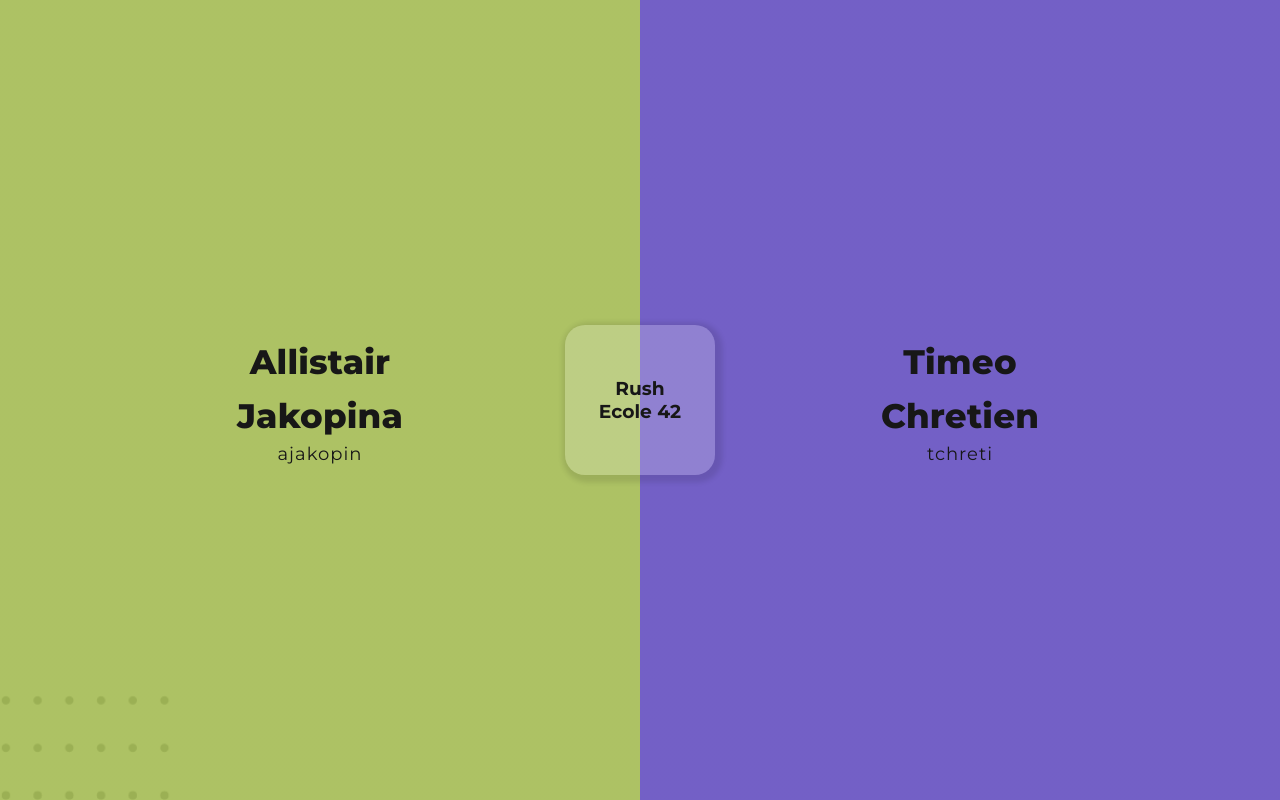
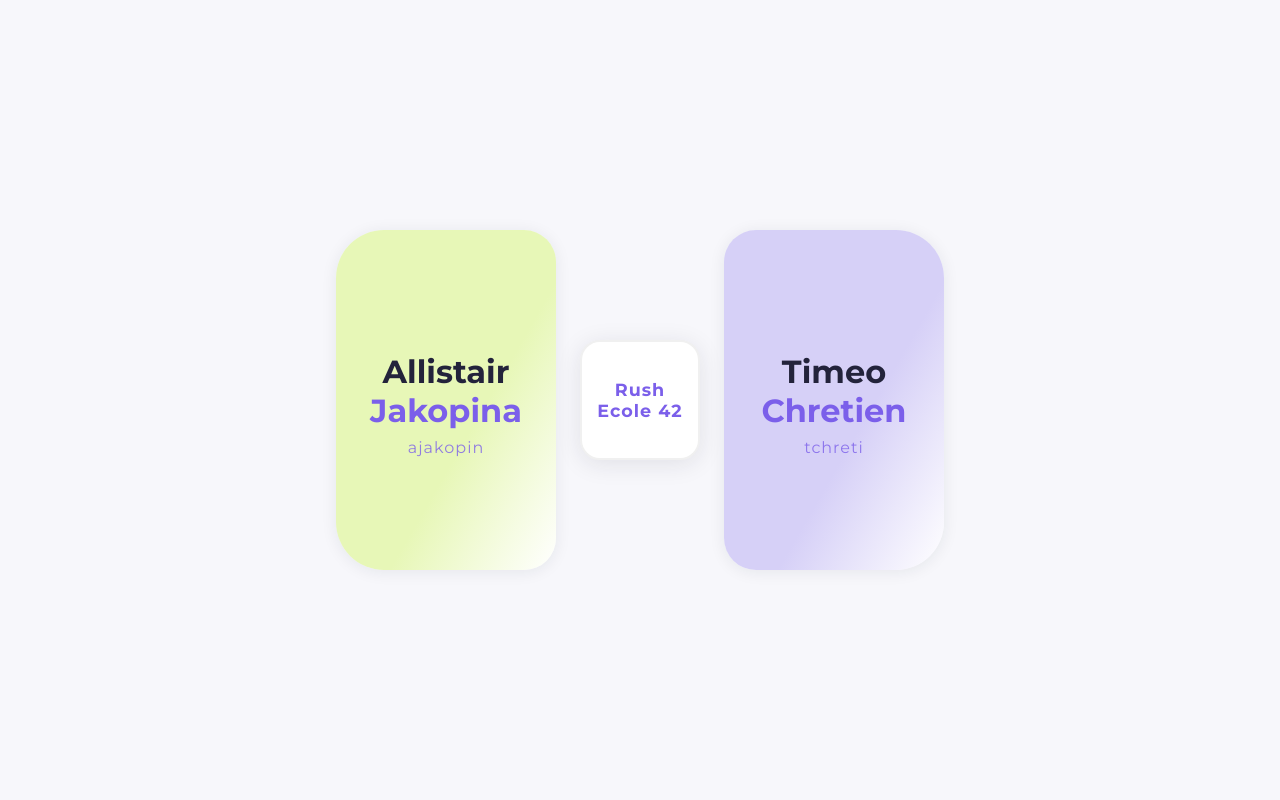
Before and after one commit to ayle57/rush, a website built with Vite: page index.html in a window 1280 px wide. Built offline with nearby package versions, Linux system fonts and the light colour scheme.

Commit message:
Home upgrade

```diff
--- a/index.css
+++ b/index.css
@@ -2,91 +2,169 @@
 @import url("./src/css/reset.css");
 
 main.main-project {
-    flex: 0 0 100%;
-    max-width: 100%;
-
+    width: 100vw;
     height: 100vh;
-    max-height: 100vh;
-}
-
-div.Shape-space {
-  min-height: 100vh;
-  height: 100vh;
-  background:
-    linear-gradient(rgba(31,34,53,0.7), rgba(31,34,53,0.7)),
-    url('./public/Shape-space.png') no-repeat center center;
-  background-size: cover;
-  color: #fff;
-  position: relative;
+    display: flex;
+    align-items: center;
+    justify-content: center;
+    background: #f7f7fb;
 }
 
 div.main-project__inner {
+    display: flex;
+    align-items: center;
+    justify-content: center;
+    gap: 48px;
+    position: relative;
     width: 100%;
-    height: 100%;
+    max-width: 900px;
+}
+
+a.main-project__section {
+    flex: 1 1 0;
+    max-width: 350px;
+    min-width: 220px;
+    height: 350px;
     display: flex;
-    justify-content: space-between;
     align-items: center;
+    justify-content: center;
+    border-radius: 32px;
+    box-shadow: 0 2px 16px 0 rgba(31,34,53,0.08);
+    transition: transform 0.22s cubic-bezier(0.4,0,0.2,1), box-shadow 0.22s;
+    text-decoration: none;
+    background: #fff;
+    cursor: pointer;
     position: relative;
 }
-div.main-project__inner a.main-project__section {
-    flex: 0 0 50%;
-    max-width: 50%;
-    height: 100%;
 
-    display: flex;
-    justify-content: center;
-    align-items: center;
-    flex-direction: column;
-
-    cursor: pointer;
+a.section-first {
+    background: linear-gradient(120deg, #e7f7b7 60%, #fff 100%);
+    border-top-left-radius: 48px;
+    border-bottom-left-radius: 48px;
+    border-top-right-radius: 32px;
+    border-bottom-right-radius: 32px;
 }
 
-div.main-project__inner a.main-project__section div.blur-box {
+a.section-second {
+    background: linear-gradient(120deg, #d6d0f7 60%, #fff 100%);
+    border-top-right-radius: 48px;
+    border-bottom-right-radius: 48px;
+    border-top-left-radius: 32px;
+    border-bottom-left-radius: 32px;
+}
+
+a.main-project__section:hover {
+    transform: scale(1.045) translateY(-6px);
+    box-shadow: 0 8px 32px 0 rgba(123,95,234,0.13);
+    z-index: 2;
+}
+
+.blur-box {
+    background: none;
+    padding: 2rem 1.5rem 1.5rem 1.5rem;
+    border-radius: 18px;
     text-align: center;
 }
 
-div.main-project__inner a.main-project__section h2 {
-    font-size: 34px;
-    font-weight: 800;
-    letter-spacing: 0.2px;
-
-    color: var(--black-900);
-
-    line-height: 1.6;
+a.main-project__section h2 {
+    font-size: 2rem;
+    font-weight: 700;
+    color: #23233b;
+    margin-bottom: 0.5rem;
 }
 
-div.main-project__inner a.main-project__section small {
-    font-size: 18px;
-    letter-spacing: 1px;
-    color: var(--black-900);
+a.main-project__section h2 span {
+    color: #7b5fea;
 }
 
-div.main-project__inner a.main-project__section.section-first {
-    background-color: rgba(206, 234, 95, 0.7);
+a.main-project__section small {
+    font-size: 1rem;
+    color: #7b5fea;
+    opacity: 0.8;
+    letter-spacing: 1px;
 }
 
-div.main-project__inner a.main-project__section.section-second {
-    background-color: rgba(123, 95, 234, 0.7);
+.center-box {
+    position: absolute;
+    left: 50%;
+    top: 50%;
+    transform: translate(-50%, -50%);
+    width: 120px;
+    height: 120px;
+    background: #fff;
+    border-radius: 20px;
+    box-shadow: 0 4px 24px 0 rgba(31,34,53,0.10);
+    display: flex;
+    align-items: center;
+    justify-content: center;
+    z-index: 3;
+    border: 2px solid #f0f0f0;
 }
 
-div.main-project__inner .center-box {
+.center-box h3 {
+    color: #7b5fea;
+    font-size: 1.1rem;
+    font-weight: 700;
+    text-align: center;
+    margin: 0;
+    letter-spacing: 1px;
+}
+iv.main-project__inner {
     display: flex;
+    align-items: center;
     justify-content: center;
-    align-items: center;
-    position: absolute;
-    color: var(--black-900);
+    gap: 80px;
+    position: relative;
+    width: 100%;
+    max-width: 900px;
+}
 
-    --size: 150px;
+@media (min-width: 901px) {
+    a.section-first {
+        margin-right: 60px;
+        height: auto;
+    }
+    a.section-second {
+        margin-left: 60px;
+        height: auto;
+    }
+}
+@media (max-width: 900px) {
+    div.main-project__inner {
+        flex-direction: column;
+        gap: 32px;
+        max-width: 95vw;
+    }
+    a.main-project__section {
+        max-width: 100%;
+        width: 90vw;
+        height: 120px;
+        border-radius: 32px !important;
+    }
+    .center-box {
+        position: static;
+        transform: none;
+        margin: 1.5rem auto;
+        left: unset;
+        top: unset;
+    }
+}
 
-    width: var(--size);
-    height: var(--size);
-
-    right: calc(50% - var(--size) / 2);
-
-    background-color: var(--white-100);
-    border-radius: 20px;
-
-    box-shadow: 2.5px 2.5px 5px 5px rgba(0,0,0,0.1);
-
-    z-index: 2;
+/* Desktop: keep everything centered and fixed size */
+@media (min-width: 901px) {
+    div.main-project__inner {
+        justify-content: center;
+        align-items: center;
+        max-width: 900px;
+        margin: 0 auto;
+    }
+    a.main-project__section {
+        height: 340px;
+        min-width: 220px;
+        max-width: 340px;
+    }
+    .center-box {
+        width: 120px;
+        height: 120px;
+    }
 }
--- a/index.html
+++ b/index.html
@@ -20,8 +20,6 @@
             <small>ajakopin</small>
           </div>
         </a>
-        <div class="wave-divider">
-        </div>
         <div class="center-box">
           <center><h3>Rush</BR>Ecole 42</h3></center>
         </div>
```
